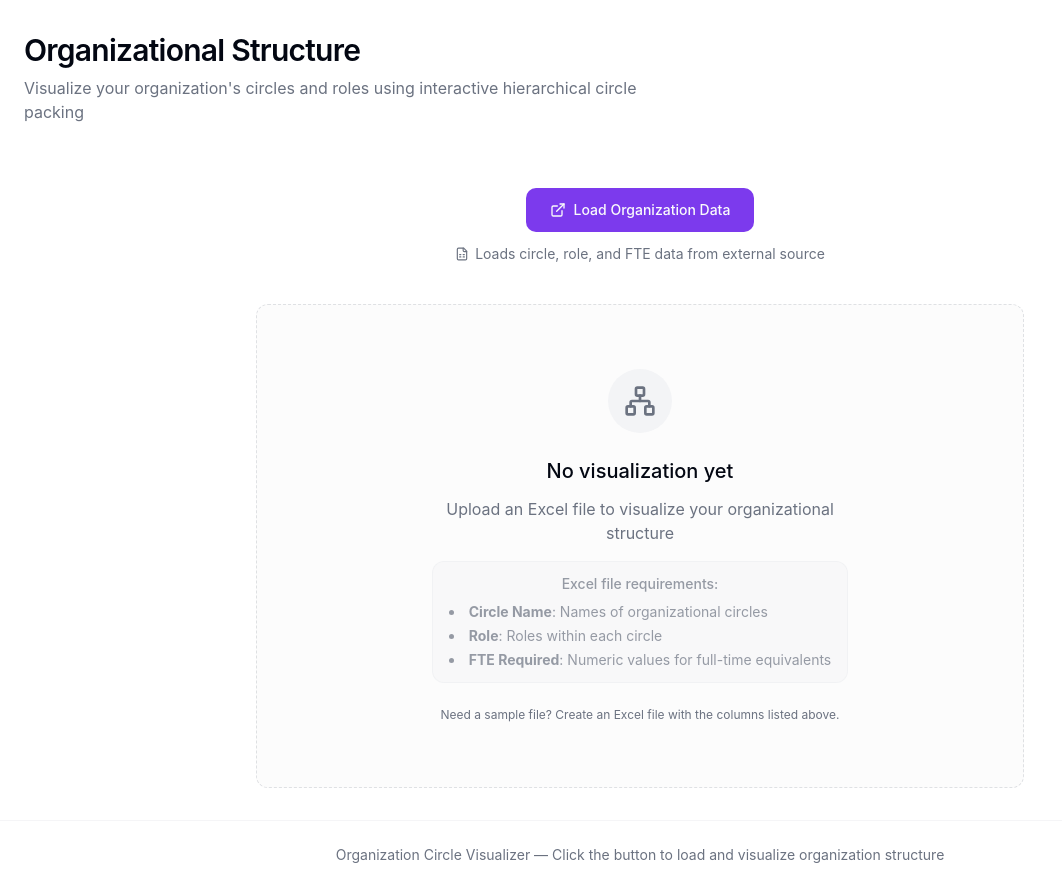
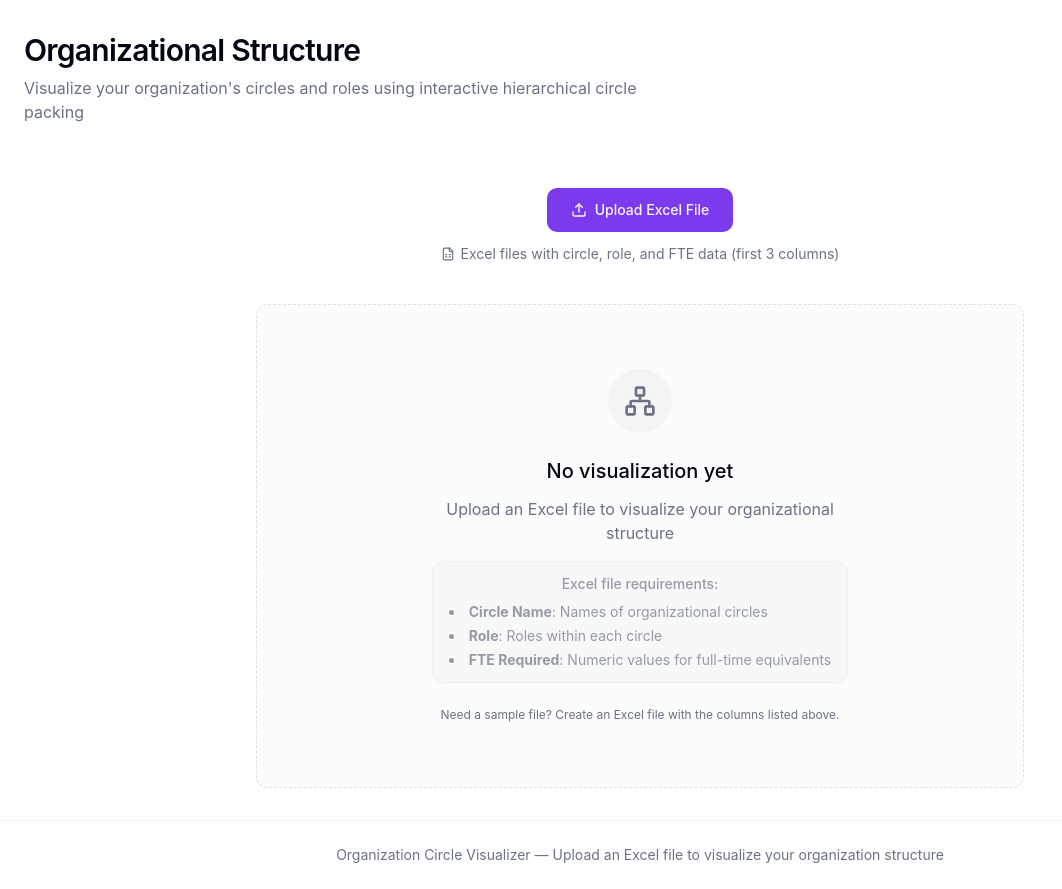
Before and after one commit to apelevin/orga-circle-visualizer, a React (Vite) app: page / in a window 1280 px wide. Shown: the whole page, without its empty margins (0-1062 px from the left). Built offline with nearby package versions, Linux system fonts and the light colour scheme.

Commit message:
Reverted to edit edt-c86ea6a4-14ab-459b-91e2-52dc7cd269e8: "Relax column name requirements
Update excel parser to use the first, second, and third columns for Circle Name, Role, and FTE Required respectively, regardless of the column names in the file."

```diff
--- a/src/components/DataFetcher.tsx
+++ /dev/null
@@ -1,111 +0,0 @@
-
-import React, { useState } from 'react';
-import { toast } from "sonner";
-import { Button } from "@/components/ui/button";
-import { ExternalLink, FileSpreadsheet } from 'lucide-react';
-import { processExcelData, transformToHierarchy } from '@/utils/excelParser';
-
-interface DataFetcherProps {
-  onDataProcessed: (data: any) => void;
-  isLoading: boolean;
-  setIsLoading: (isLoading: boolean) => void;
-}
-
-const DataFetcher: React.FC<DataFetcherProps> = ({
-  onDataProcessed,
-  isLoading,
-  setIsLoading
-}) => {
-  const URL = "https://hr.pravo.tech/?sharedLinkToken=LhlgyS9_Ds0zbtXKPU5-gbc85qwpU__9-iWBKDJpMr4#/report/3aba67c3-a305-f011-95e0-f8377b6338ba/view?OrderInfo.ColumnId=3bba67c3-a305-f011-95e0-f8377b6338ba&OrderInfo.IsAsc=true";
-
-  const handleFetchData = async () => {
-    try {
-      setIsLoading(true);
-      toast.info('Connecting to external data source...');
-
-      // This is a placeholder since we can't actually scrape the content from the provided link
-      // In a real implementation, you would use an API endpoint to fetch this data
-
-      // Simulate data fetching delay
-      await new Promise(resolve => setTimeout(resolve, 1500));
-
-      // Mock data based on organizational structure -
-      // In a real implementation, this would be fetched from the API
-      const mockData = [
-        { circleName: "Leadership Circle", role: "CEO", fte: 1 },
-        { circleName: "Leadership Circle", role: "CTO", fte: 1 },
-        { circleName: "Leadership Circle", role: "CFO", fte: 1 },
-        { circleName: "Engineering", role: "Engineering Manager", fte: 1 },
-        { circleName: "Engineering", role: "Senior Developer", fte: 3 },
-        { circleName: "Engineering", role: "Junior Developer", fte: 5 },
-        { circleName: "Product", role: "Product Manager", fte: 2 },
-        { circleName: "Product", role: "UX Designer", fte: 2 },
-        { circleName: "Product", role: "UI Designer", fte: 1 },
-        { circleName: "Marketing", role: "Marketing Director", fte: 1 },
-        { circleName: "Marketing", role: "Content Specialist", fte: 2 },
-        { circleName: "Sales", role: "Sales Director", fte: 1 },
-        { circleName: "Sales", role: "Account Executive", fte: 4 },
-        { circleName: "Sales", role: "Sales Development", fte: 3 },
-        { circleName: "Customer Success", role: "CS Manager", fte: 1 },
-        { circleName: "Customer Success", role: "CS Representative", fte: 5 },
-        { circleName: "Human Resources", role: "HR Manager", fte: 1 },
-        { circleName: "Human Resources", role: "Recruiter", fte: 2 },
-        { circleName: "Finance", role: "Finance Manager", fte: 1 },
-        { circleName: "Finance", role: "Accountant", fte: 2 },
-        // Added cross-functional roles (in multiple circles)
-        { circleName: "Engineering", role: "Technical Writer", fte: 0.5 },
-        { circleName: "Product", role: "Technical Writer", fte: 0.5 },
-        { circleName: "Marketing", role: "Growth Specialist", fte: 1 },
-        { circleName: "Sales", role: "Growth Specialist", fte: 1 },
-      ];
-
-      const circles = processExcelData(mockData);
-      console.log('Processed circles:', circles);
-
-      const hierarchy = transformToHierarchy(circles);
-      console.log('Hierarchy data:', hierarchy);
-
-      // Check if hierarchy has children
-      if (!hierarchy.children || hierarchy.children.length === 0) {
-        toast.error('No valid organizational data found');
-        return;
-      }
-
-      onDataProcessed(hierarchy);
-      toast.success('Data retrieved and processed successfully');
-    } catch (error) {
-      console.error('Error processing data:', error);
-      toast.error('Error retrieving data. Please try again later.');
-    } finally {
-      setIsLoading(false);
-    }
-  };
-
-  return (
-    <div className="flex flex-col items-center">
-      <div className="relative group">
-        <Button
-          className="relative overflow-hidden transition-all duration-300 px-6"
-          size="lg"
-          disabled={isLoading}
-          onClick={handleFetchData}
-        >
-          <span className="flex items-center gap-2">
-            {isLoading ? (
-              <div className="w-4 h-4 rounded-full border-2 border-primary-foreground border-t-transparent animate-spin" />
-            ) : (
-              <ExternalLink className="h-4 w-4" />
-            )}
-            Load Organization Data
-          </span>
-        </Button>
-      </div>
-      <p className="text-sm text-muted-foreground mt-3 flex items-center gap-1.5">
-        <FileSpreadsheet className="h-3.5 w-3.5" />
-        <span>Loads circle, role, and FTE data from external source</span>
-      </p>
-    </div>
-  );
-};
-
-export default DataFetcher;
--- a/src/pages/Index.tsx
+++ b/src/pages/Index.tsx
@@ -1,17 +1,23 @@
 
 import React, { useState } from 'react';
+import FileUpload from '@/components/FileUpload';
 import CirclePackingChart from '@/components/CirclePackingChart';
 import EmptyState from '@/components/EmptyState';
 import Header from '@/components/Header';
 import { HierarchyNode } from '@/types';
-import DataFetcher from '@/components/DataFetcher';
 
 const Index = () => {
   const [organizationData, setOrganizationData] = useState<HierarchyNode | null>(null);
   const [isLoading, setIsLoading] = useState(false);
 
-  const handleDataProcessed = (data: HierarchyNode) => {
-    setOrganizationData(data);
+  const handleFileProcessed = (data: HierarchyNode) => {
+    setIsLoading(true);
+
+    // Simulate a slight delay to show loading state
+    setTimeout(() => {
+      setOrganizationData(data);
+      setIsLoading(false);
+    }, 800);
   };
 
   return (
@@ -21,10 +27,9 @@ const Index = () => {
       <main className="flex-1 container mx-auto px-4 py-8">
         <div className="max-w-screen-xl mx-auto">
           <div className="mb-10 flex justify-center">
-            <DataFetcher
-              onDataProcessed={handleDataProcessed}
+            <FileUpload
+              onFileProcessed={handleFileProcessed}
               isLoading={isLoading}
-              setIsLoading={setIsLoading}
             />
           </div>
 
@@ -48,7 +53,7 @@ const Index = () => {
       <footer className="py-6 border-t border-border/40 mt-auto">
         <div className="container mx-auto px-4">
           <p className="text-center text-sm text-muted-foreground">
-            Organization Circle Visualizer — Click the button to load and visualize organization structure
+            Organization Circle Visualizer — Upload an Excel file to visualize your organization structure
           </p>
         </div>
       </footer>
```
